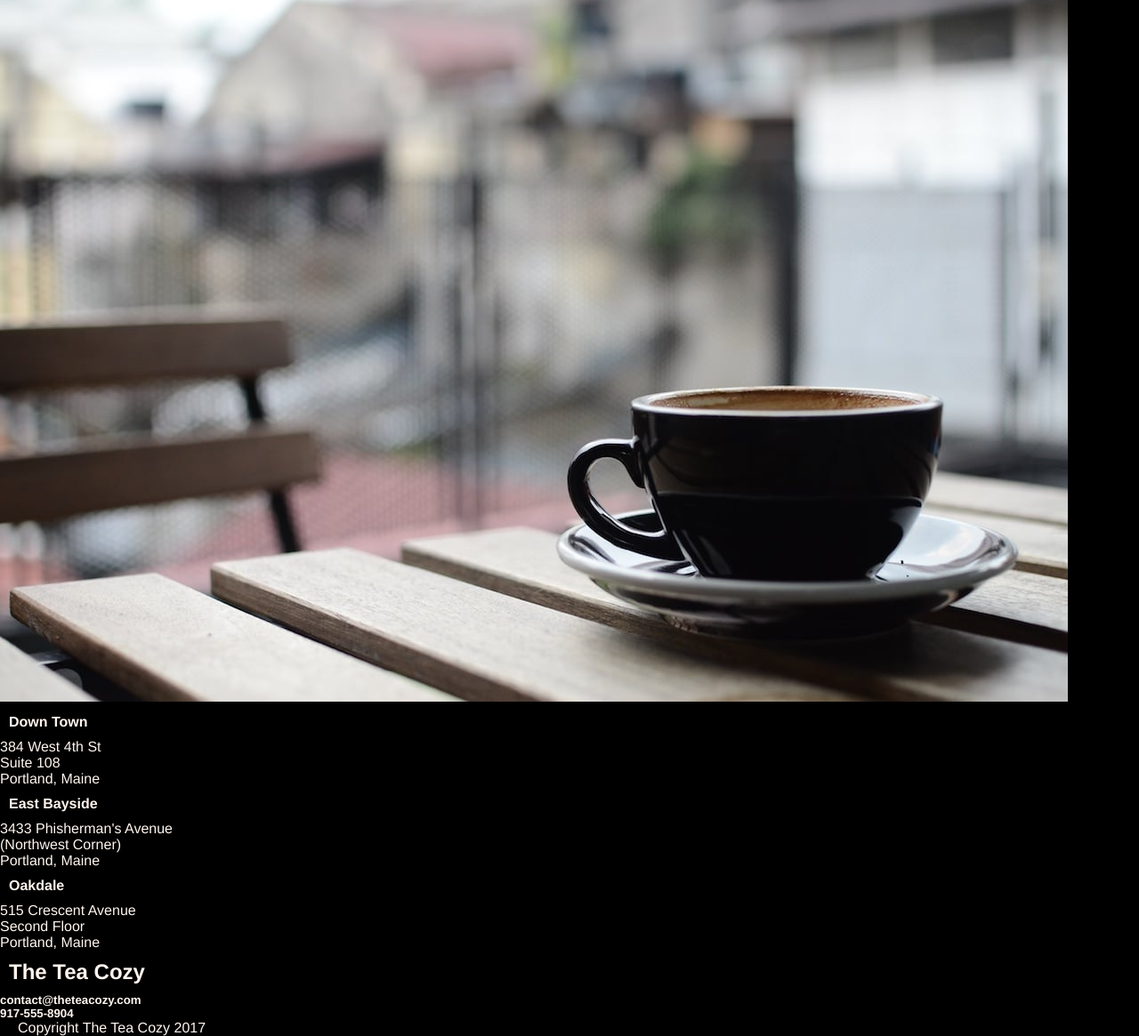
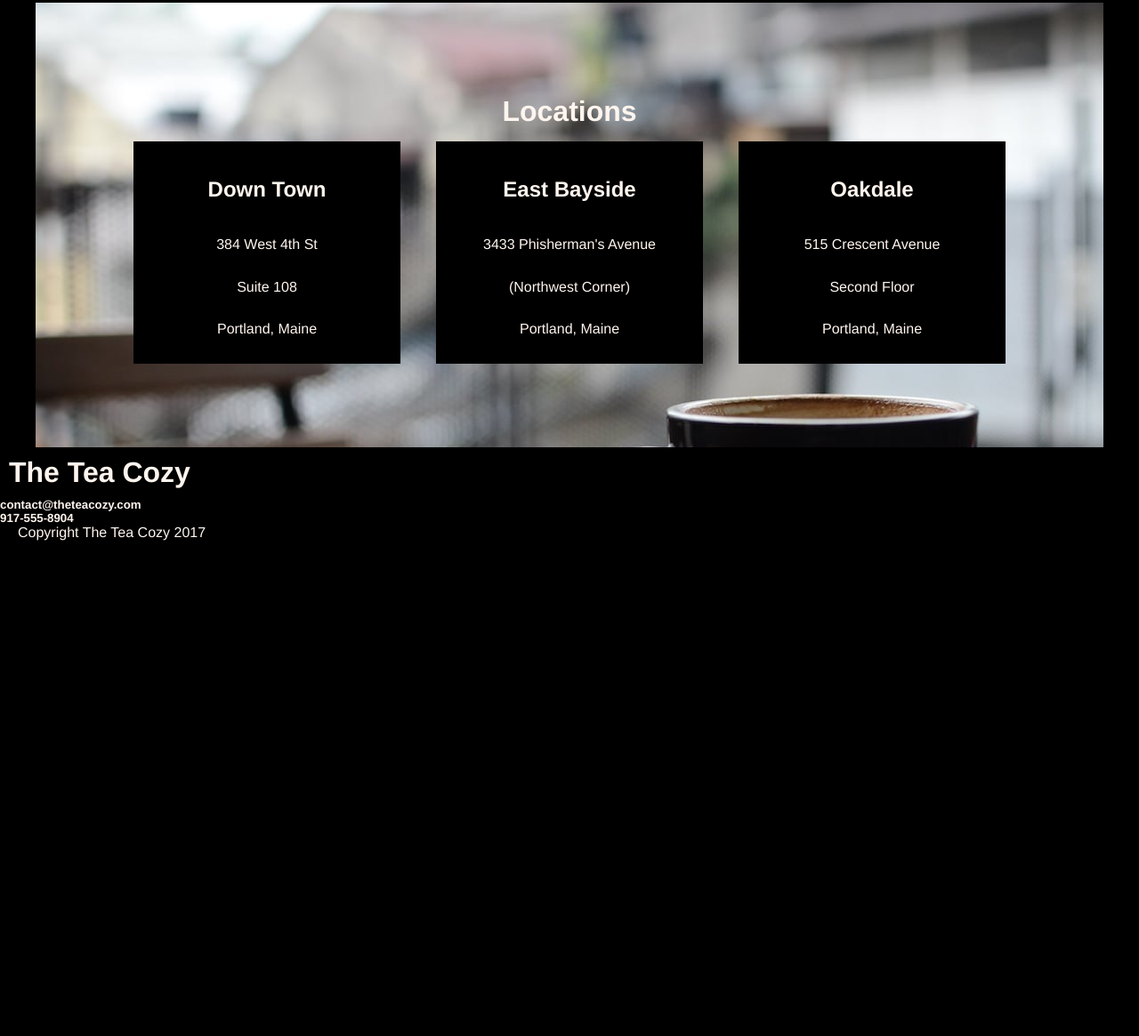
Before and after one commit to MrJaydos/Tea-Cozy-Website, a plain HTML site: page index.html in a window 1280 px wide. Shown: the part 1467-2632 px from the top of the page at 89% size. After the commit the page ends 2075 px from the top, so only its background shows below. Drawn offline with Linux system fonts and the light colour scheme.

Commit message:
Locations Section Finished.

```diff
--- a/index.html
+++ b/index.html
@@ -66,34 +66,31 @@
 
     <!-- Locations Hero Section -->
     <section>
-      <div>
-        <img
-          src="./src/img/img-locations-background.jpg"
-          alt="Cafe Background Image"
-        />
-        <div class="darkcard">
-          <h4>Down Town</h4>
-          <p>
-            384 West 4th St<br />
-            Suite 108<br />
-            Portland, Maine
-          </p>
-        </div>
-        <div class="darkcard">
-          <h4>East Bayside</h4>
-          <p>
-            3433 Phisherman's Avenue<br />
-            (Northwest Corner)<br />
-            Portland, Maine
-          </p>
-        </div>
-        <div class="darkcard">
-          <h4>Oakdale</h4>
-          <p>
-            515 Crescent Avenue<br />
-            Second Floor<br />
-            Portland, Maine
-          </p>
+      <div class="darkcardsection">
+            <h2>Locations</h2>
+
+        <div class="darkcardholder">
+
+          <div class="darkcard">
+            <h3>Down Town</h3>
+
+              <p>384 West 4th St</p>
+              <p>Suite 108</p>
+              <p>Portland, Maine</p>
+
+          </div>
+          <div class="darkcard">
+            <h3>East Bayside</h3>
+            <p>3433 Phisherman's Avenue</p>
+              <p>(Northwest Corner)</p>
+              <p>Portland, Maine</p>
+          </div>
+          <div class="darkcard">
+            <h3>Oakdale</h3>
+            <p>515 Crescent Avenue</p>
+              <p>Second Floor</p>
+              <p>Portland, Maine</p>
+          </div>
         </div>
       </div>
     </section>
@@ -101,7 +98,8 @@
     <!-- Contact us Section -->
     <section>
       <h2>The Tea Cozy</h2>
-      <h5>contact@theteacozy.com<br />917-555-8904</h5>
+      <h5>contact@theteacozy.com</h5>
+      <h5>917-555-8904</h5>
     </section>
 
     <!-- Footer -->
--- a/src/css/styles.css
+++ b/src/css/styles.css
@@ -13,12 +13,12 @@ body {
 }
 
 h2 {
-    font-size: x-large;
+    font-size: xx-large;
 
 }
 
 h3 {
-    font-size: large;
+    font-size: x-large;
 
 }
 
@@ -72,9 +72,6 @@ div.missionhero {
     align-items: center; /*centers Verticaly */
     text-align: center; /* makes sure multi line text stays centered*/
 }
-/*h2.mission,h4.mission {
-    margin: 10px;
-}*/
 
 div.missionbarhero {
     background-color: black;
@@ -112,7 +109,46 @@ img.cardimg {
 
 }
 
+/* Locations Styling */
 
+div.darkcardsection {
+    background-image: url(../img/img-locations-background.jpg);
+    max-height: 500px;
+    min-height: 500px;
+    width: 1200px;
+    margin: 0px auto;
+
+    display: flex;
+    flex-direction: column;
+    justify-content: center;
+    align-items: center;
+    text-align: center;
+
+}
+
+div.darkcardsection h2 {
+    margin-bottom: 15px;
+}
+
+div.darkcardholder {
+    display: flex;
+    justify-content: center;
+    gap: 40px;
+}
+
+div.darkcard {
+    display: flex;
+    flex-direction: column;
+    width: 300px;
+    height: 250px;
+    background-color: black;
+    opacity: 1;
+    text-align: center;
+    justify-content: space-evenly;
+    align-items: center;
+
+
+}
 /* Footer Styling */
 
 p.footer {
```
